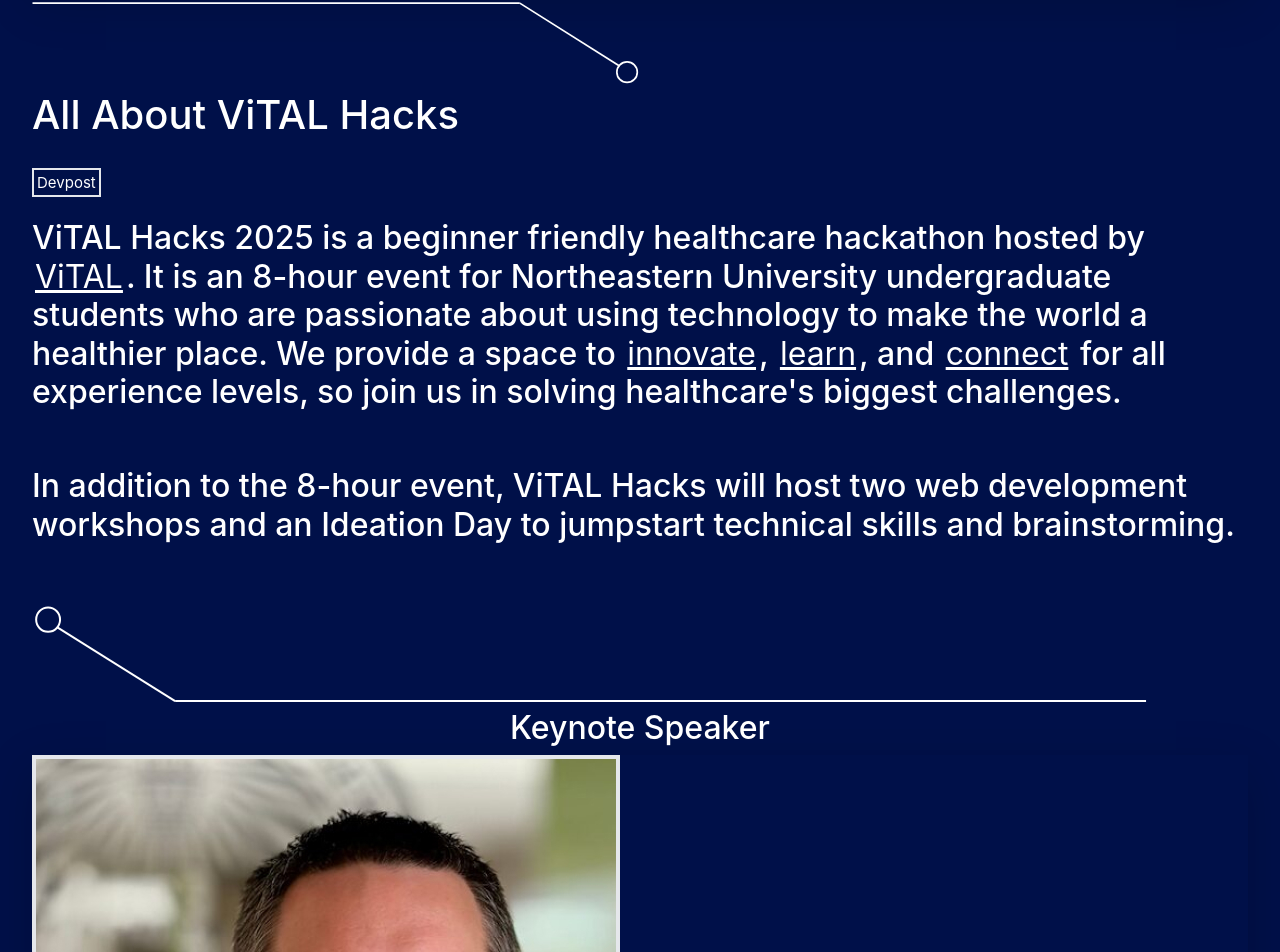
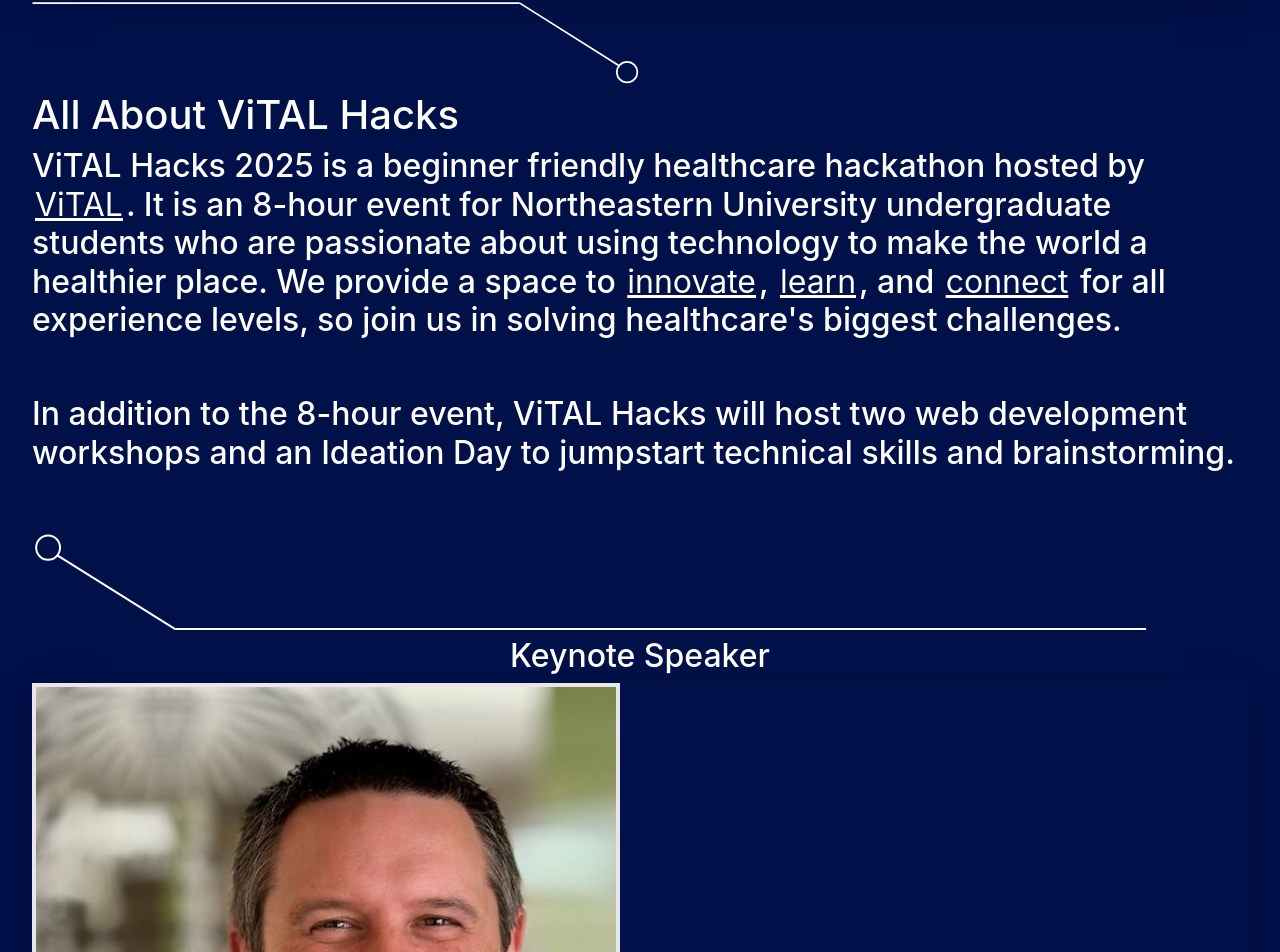
Before and after one commit to cc1015/vital-hacks-website, a Vue app: page / in a window 1280 px wide. Shown: the part 2142-3094 px from the top of the page. Built offline with nearby package versions, Linux system fonts and the light colour scheme.

Commit message:
update about

```diff
--- a/src/components/About.vue
+++ b/src/components/About.vue
@@ -1,12 +1,7 @@
 <template>
   <div class="flex gap-4 mb-4">
     <div class="w-1/2"><h1 class="text-6xl md:text-8xl">All About ViTAL Hacks</h1>
-    <a href="https://vital-hacks.devpost.com/" target="_blank"
-           class="border-2 text-white rounded-lg hover:bg-blue-500 inline-block mt-8">
-            <button class="text-3xl px-6 py-4">
-                Devpost
-            </button>
-        </a>
+
       </div>
     <div class="w-1/2">
       <h2 class="text-lg md:text-3xl">
```
